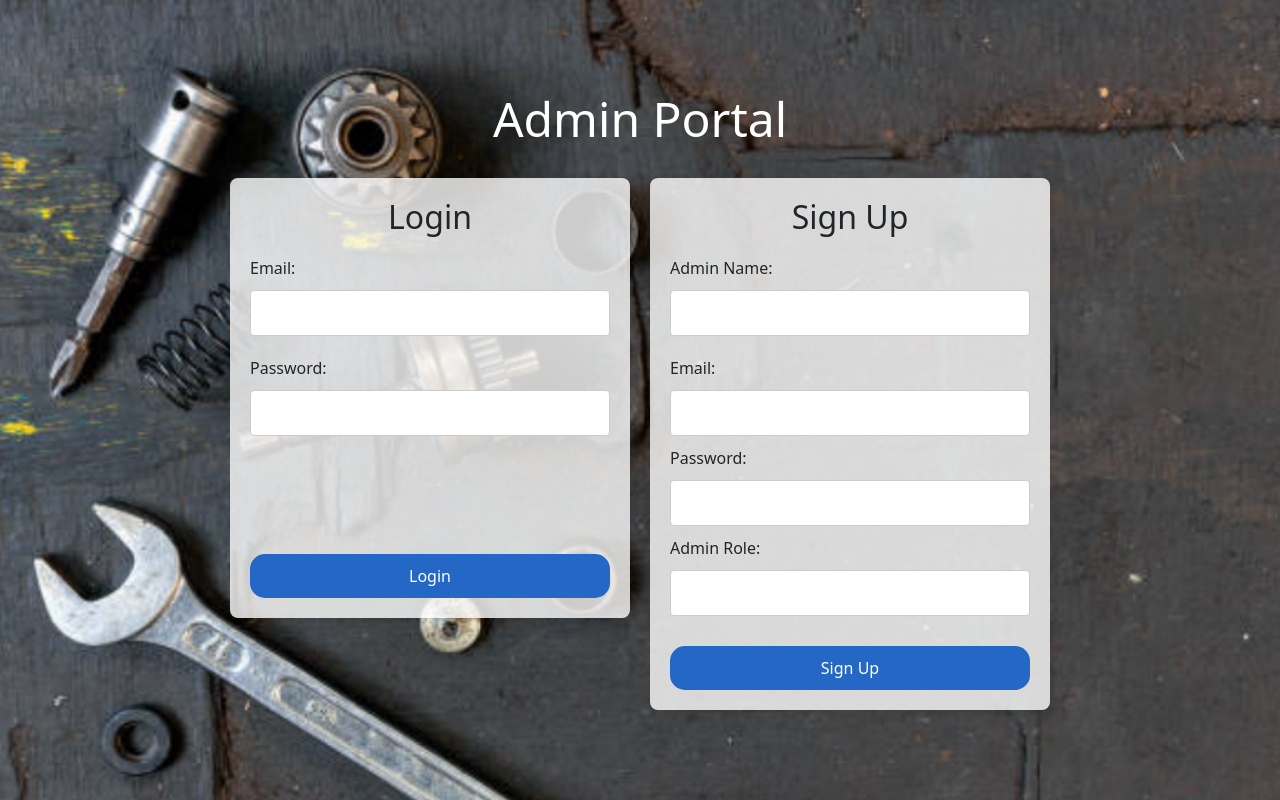
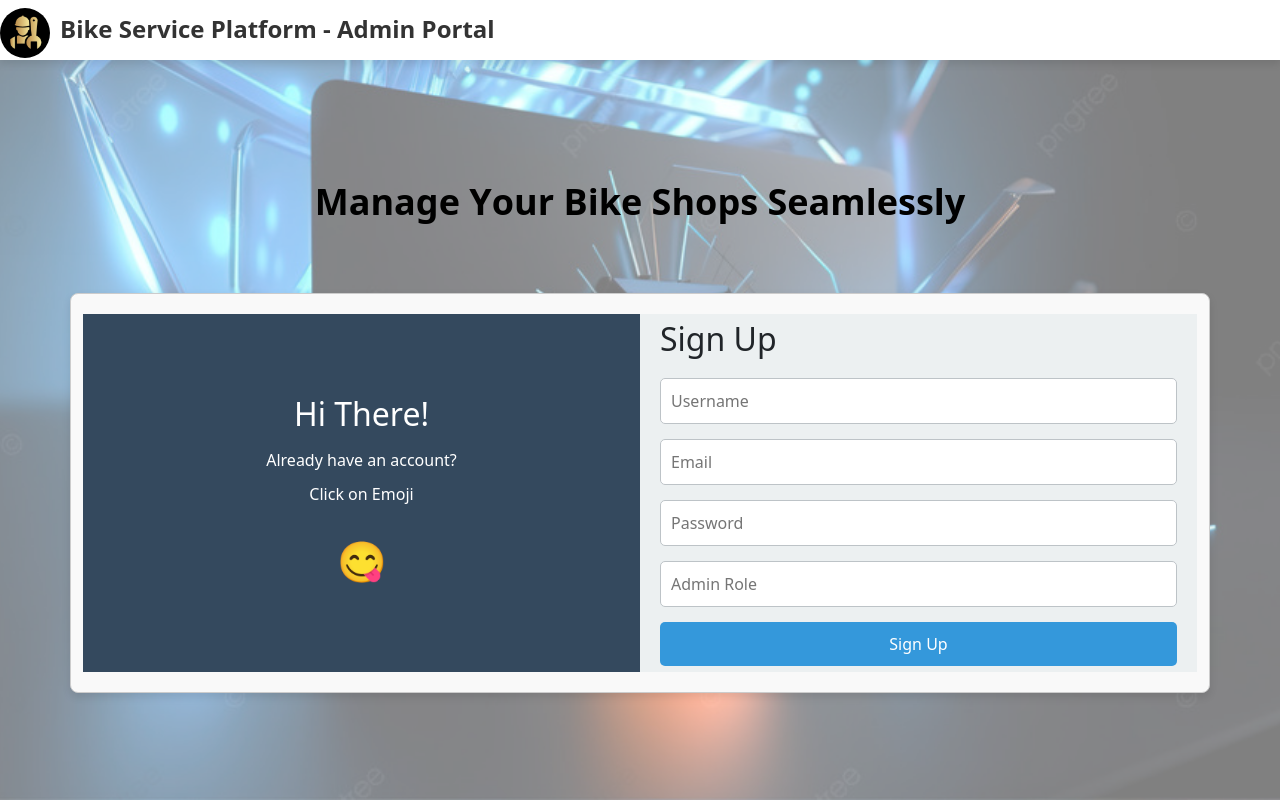
Before and after one commit to AhamedMinhaj456/Motorbike_Service_Station_Reservation_System, a React (Create React App) app in the folder frontend/: page / in a window 1280 px wide. Built offline with nearby package versions, Linux system fonts and the light colour scheme.

Commit message:
home page doen with modern look

```diff
--- a/frontend/src/admin/views/AdminHomePage.css
+++ b/frontend/src/admin/views/AdminHomePage.css
@@ -1,102 +1,183 @@
-.admin-home-page {
-    position: relative;
-    height: 100vh;
-    overflow: hidden;
+body, html {
+    margin: 0;
+    padding: 0;
+    height: 100%;
+    width: 100%;
 }
 
-.background-image {
+.admin-home-page {
+    display: flex;
+    flex-direction: column;
+    align-items: center;
+    height: 100vh;
+    position: relative;
+}
+
+.admin-home-page::before {
+    content: "";
     position: absolute;
     top: 0;
     left: 0;
-    width: 100%;
-    height: 100%;
-    background: url('../../assets/home.jpg') center/cover;
-    animation: backgroundAnimation 20s infinite alternate;
+    right: 0;
+    bottom: 0;
+    background: url('../../assets/background.jpg') no-repeat center center fixed;
+    background-size: cover;
+    opacity: 0.5;
+    z-index: -1;
 }
 
-.content {
-    position: relative;
-    z-index: 1;
+.navbar {
+    width: 100%;
+    background-color: #fff;
+    box-shadow: 0 4px 8px rgba(0, 0, 0, 0.1);
+    position: fixed;
+    top: 0;
+    left: 0;
+    z-index: 1000;
+    display: flex;
+    align-items: center;
+    height: 60px;
+}
+
+.navbar-content {
+    display: flex;
+    align-items: center;
+}
+
+.logo {
+    width: 50px;
+    height: 50px;
+    margin-right: 10px;
+    border-radius: 50%;
+}
+
+.navbar h1 {
+    font-size: 24px;
+    color: #333;
+    font-weight: bold;
+}
+
+.page-title {
+    color: black;
+    font-size: 36px;
+    font-weight: bold;
+    margin: 120px 0 20px;
+    display: flex;
+    flex-wrap: wrap;
+}
+
+.page-title span {
+    opacity: 0;
+    display: inline-block;
+    animation: fadeIn 0.5s forwards;
+}
+
+@keyframes fadeIn {
+    to {
+        opacity: 1;
+    }
+}
+
+.container {
+    display: flex;
+    width: 800px;
+    height: 400px;
+    background-color: #fff;
+    box-shadow: 0 4px 8px rgba(0, 0, 0, 0.1);
+    border-radius: 10px;
+    overflow: hidden;
+    margin-top: 20px;
+}
+
+.login-section {
+    flex: 1;
+    background-color: #34495e;
+    color: white;
     display: flex;
     flex-direction: column;
+    justify-content: center;
     align-items: center;
-    justify-content: center;
-    height: 100%;
+    padding: 20px;
 }
 
-.admin-title {
-    color: #fff;
-    font-size: 48px;
-    margin-bottom: 30px;
-}
-
-.forms-container {
-    display: flex;
-    grid-template-columns: 1fr 1fr;
-    gap: 20px;
-    justify-content: center;
-    align-items: start;
-}
-
-.form {
-    background-color: rgba(255, 255, 255, 0.8);
-    padding: 20px;
-    border-radius: 8px;
-    display: grid;
-    grid-template-rows: auto auto auto auto auto;
-    gap: 10px;
-    width: 400px;
-    align-items: start;
-    box-shadow: 0 4px 8px rgba(0, 0, 0, 0.1);
-    transition: transform 0.3s ease;
-}
-
-.form:hover {
-    transform: translateY(-5px);
-}
-
-.form h2 {
-    text-align: center;
+.login-section h2 {
     margin-bottom: 10px;
 }
 
-label {
-    display: block;
+.login-section p {
+    margin: 5px 0;
 }
 
-input {
-    width: 100%;
-    padding: 10px;
-    border: 1px solid #ccc;
-    border-radius: 4px;
+.login-section .emoji {
+    font-size: 40px;
+    cursor: pointer;
+    margin-top: 20px;
 }
 
-.empty-space {
-    height: 58px;
+.signup-section {
+    flex: 1;
+    background-color: #ecf0f1;
+    padding: 20px;
+    display: flex;
+    flex-direction: column;
+    justify-content: center;
 }
 
-.home-button {
-    background-color: #2467c5;
-    color: #fff;
-    padding: 10px 20px;
-    border: none;
-    border-radius: 15px;
-    cursor: pointer;
-    margin-top: 10px;
-    grid-row: 10;
-    transition: background-color 0.3s;
+.signup-section h2 {
+    margin-bottom: 20px;
 }
 
-.home-button:hover {
-    background-color: #45a049;
+.signup-section form {
+    display: flex;
+    flex-direction: column;
 }
 
+.signup-section form input {
+    margin-bottom: 15px;
+    padding: 10px;
+    font-size: 16px;
+    border: 1px solid #bdc3c7;
+    border-radius: 5px;
+}
 
-@keyframes backgroundAnimation {
-    from {
-        transform: scale(1);
+.signup-section form button {
+    padding: 10px;
+    background-color: #3498db;
+    color: white;
+    font-size: 16px;
+    border: none;
+    border-radius: 5px;
+    cursor: pointer;
+}
+
+.signup-section form button:hover {
+    background-color: #2980b9;
+}
+
+@media only screen and (max-width: 768px) {
+    .page-title {
+        font-size: 24px;
+        margin-top: 80px;
     }
-    to {
-        transform: scale(1.1);
+
+    .navbar {
+        width: 100%;
+        height: 40px;
+    }
+
+    .logo {
+        width: 30px;
+        height: 30px;
+        margin-right: 5px;
+        border-radius: 50%;
+    }
+
+    .navbar h1 {
+        font-size: 18px;
+    }
+
+    .container {
+        width: 500px;
+        height: 400px;
     }
 }
--- a/frontend/src/admin/views/AdminHomePage.jsx
+++ b/frontend/src/admin/views/AdminHomePage.jsx
@@ -1,26 +1,35 @@
-import React, { useState } from 'react';
+import React, { useState, useEffect } from 'react';
 import { useNavigate } from 'react-router-dom';
 import './AdminHomePage.css';
-import axios from "axios";
+import axios from 'axios';
+import logo from '../../assets/newlogo.png';  // Import the logo image
 
 const AdminHomePage = () => {
   const navigate = useNavigate();
 
-  const [adminName, setAdminName] = useState("");
-  const [adminEmail, setAdminEmail] = useState("");
-  const [adminPassword, setAdminPassword] = useState("");
-  const [adminRole, setAdminRole] = useState("");
+  const [adminName, setAdminName] = useState('');
+  const [adminEmail, setAdminEmail] = useState('');
+  const [adminPassword, setAdminPassword] = useState('');
+  const [adminRole, setAdminRole] = useState('');
+  const [isSignUp, setIsSignUp] = useState(true);
+  const [letters, setLetters] = useState([]);
+
+  useEffect(() => {
+    const text = 'Manage Your Bike Shops Seamlessly';
+    const textArray = text.split('');
+    setLetters(textArray);
+  }, []);
 
   async function saveAdmin(event) {
     event.preventDefault();
     try {
-      await axios.post("http://localhost:8095/admin/save", {
+      await axios.post('http://localhost:8095/admin/save', {
         adminName,
         adminEmail,
         adminPassword,
         adminRole,
       });
-      alert("Admin Registration Successful");
+      alert('Admin Registration Successful');
       navigate('/admin/dashboard');
     } catch (err) {
       alert(err);
@@ -30,7 +39,7 @@ const AdminHomePage = () => {
   async function loginAdmin(event) {
     event.preventDefault();
     try {
-      const response = await axios.post("http://localhost:8095/admin/login", {
+      const response = await axios.post('http://localhost:8095/admin/login', {
         adminEmail,
         adminPassword,
       });
@@ -47,63 +56,85 @@ const AdminHomePage = () => {
 
   return (
     <div className="admin-home-page">
-      <div className="background-image"></div>
-      <div className="content">
-        <h1 className="admin-title">Admin Portal</h1>
-        <div className="forms-container">
-          <form className="form login-form" onSubmit={loginAdmin}>
-            <h2>Login</h2>
-            <label>Email:</label>
+      <nav className="navbar">
+        <div className="navbar-content">
+          <img src={logo} alt="Logo" className="logo" />
+          <h1>Bike Service Platform - Admin Portal</h1>
+        </div>
+      </nav>
+      <h2 className="page-title">
+        {letters.map((char, index) => (
+          <span key={index} style={{ animationDelay: `${index * 0.1}s` }}>
+            {char === ' ' ? '\u00A0' : char}
+          </span>
+        ))}
+      </h2>
+      <div className="container">
+        <div className="login-section">
+          <h2>Hi There!</h2>
+          <p>Already have an account?</p>
+          <p>Click on Emoji</p>
+          <div className="emoji" onClick={() => setIsSignUp(!isSignUp)}>
+            <span role="img" aria-label="emoji">😋</span>
+          </div>
+        </div>
+        {isSignUp ? (
+          <div className="signup-section">
+            <h2>Sign Up</h2>
+            <form onSubmit={saveAdmin}>
               <input
                 type="text"
+                placeholder="Username"
+                required
+                value={adminName}
+                onChange={(e) => setAdminName(e.target.value)}
+              />
+              <input
+                type="email"
+                placeholder="Email"
                 required
                 value={adminEmail}
                 onChange={(e) => setAdminEmail(e.target.value)}
               />
-            <label>Password:</label>
               <input
                 type="password"
+                placeholder="Password"
                 required
                 value={adminPassword}
                 onChange={(e) => setAdminPassword(e.target.value)}
               />
-            <div className="empty-space"></div> {/* Add an empty div to align buttons */}
-            <button type="submit" className="home-button">Login</button>
-          </form>
-
-          <form className="form signup-form" onSubmit={saveAdmin}>
-            <h2>Sign Up</h2>
-            <label>Admin Name:</label>
               <input
                 type="text"
+                placeholder="Admin Role"
                 required
-              value={adminName}
-              onChange={(e) => setAdminName(e.target.value)}
+                value={adminRole}
+                onChange={(e) => setAdminRole(e.target.value)}
               />
-            <label>Email:</label>
+              <button type="submit">Sign Up</button>
+            </form>
+          </div>
+        ) : (
+          <div className="signup-section">
+            <h2>Login</h2>
+            <form onSubmit={loginAdmin}>
               <input
                 type="email"
+                placeholder="Email"
                 required
                 value={adminEmail}
                 onChange={(e) => setAdminEmail(e.target.value)}
               />
-            <label>Password:</label>
               <input
                 type="password"
+                placeholder="Password"
                 required
                 value={adminPassword}
                 onChange={(e) => setAdminPassword(e.target.value)}
               />
-            <label>Admin Role:</label>
-            <input
-              type="text"
-              required
-              value={adminRole}
-              onChange={(e) => setAdminRole(e.target.value)}
-            />
-            <button type="submit" className="home-button">Sign Up</button>
+              <button type="submit">Login</button>
             </form>
           </div>
+        )}
       </div>
     </div>
   );
```
Also changed, not shown: frontend/src/assets/background.jpg (added). Lines whose indentation alone changed are shown as unchanged.
